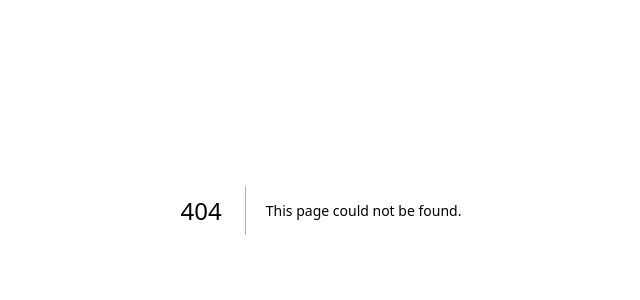
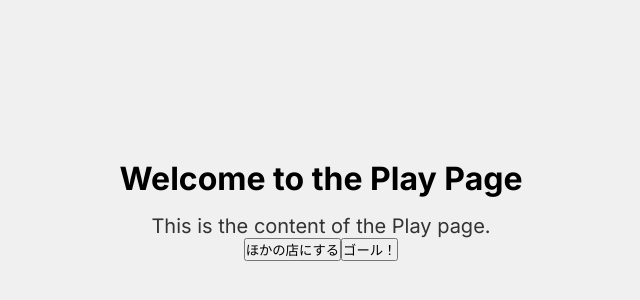
Before and after one commit to inovation-teamF/inovation-teamF, a Next.js app in the folder inovation/: page /play in a window 1280 px wide. Before the commit this address had no page. Shown: the part 190-490 px from the top of the page, without its empty margins (319-959 px from the left). Built offline with nearby package versions, Linux system fonts and the light colour scheme.

Commit message:
/result,/playを追加 ページ遷移のシステムを追加

```diff
--- a/inovation/src/app/page.js
+++ b/inovation/src/app/page.js
@@ -41,13 +41,13 @@ export default function Home() {
 
       <div className={styles.grid}>
         <a
-          href="https://nextjs.org/docs?utm_source=create-next-app&utm_medium=appdir-template&utm_campaign=create-next-app"
+          href="http://localhost:3000/play"
           className={styles.card}
           target="_blank"
           rel="noopener noreferrer"
         >
           <h2>
-            Docs <span>-&gt;</span>
+            start <span>-&gt;</span>
           </h2>
           <p>Find in-depth information about Next.js features and API.</p>
         </a>
--- /dev/null
+++ b/inovation/src/app/play/page.js
@@ -0,0 +1,24 @@
+// src/app/play.js
+'use client';
+import './play.css';
+
+export default function Play() {
+  const handleChangeShop = () => {
+    window.location.href = 'http://localhost:3000/';
+  };
+
+  const handleGoal = () => {
+    window.location.href = 'http://localhost:3000/result';
+  };
+
+  return (
+    <main className="main">
+      <h1 className="heading">Welcome to the Play Page</h1>
+      <p className="paragraph">This is the content of the Play page.</p>
+      <div className="buttons">
+        <button className="button" onClick={handleChangeShop}>ほかの店にする</button>
+        <button className="button" onClick={handleGoal}>ゴール！</button>
+      </div>
+    </main>
+  );
+}
--- /dev/null
+++ b/inovation/src/app/play/play.css
@@ -0,0 +1,19 @@
+.main {
+  display: flex;
+  flex-direction: column;
+  align-items: center;
+  justify-content: center;
+  min-height: 100vh;
+  padding: 1rem;
+  background-color: #f0f0f0;
+}
+
+.heading {
+  font-size: 2rem;
+  margin-bottom: 1rem;
+}
+
+.paragraph {
+  font-size: 1.25rem;
+  color: #333;
+}
--- /dev/null
+++ b/inovation/src/app/result/result.css
@@ -0,0 +1,20 @@
+/* src/app/play.css */
+.main {
+    display: flex;
+    flex-direction: column;
+    align-items: center;
+    justify-content: center;
+    min-height: 100vh;
+    padding: 1rem;
+    background-color: #f0f0f0;
+  }
+
+  .heading {
+    font-size: 2rem;
+    margin-bottom: 1rem;
+  }
+
+  .paragraph {
+    font-size: 1.25rem;
+    color: #333;
+  }
```
Also changed, not shown: inovation/src/app/page.module.css (+21 -0 lines), inovation/src/app/play.js (+11 -0 lines), inovation/src/app/result/page.js (added, +19 -0 lines), inovation/src/app/stylesheet/play.css (deleted), inovation/src/app/stylesheet/result.css (deleted).
